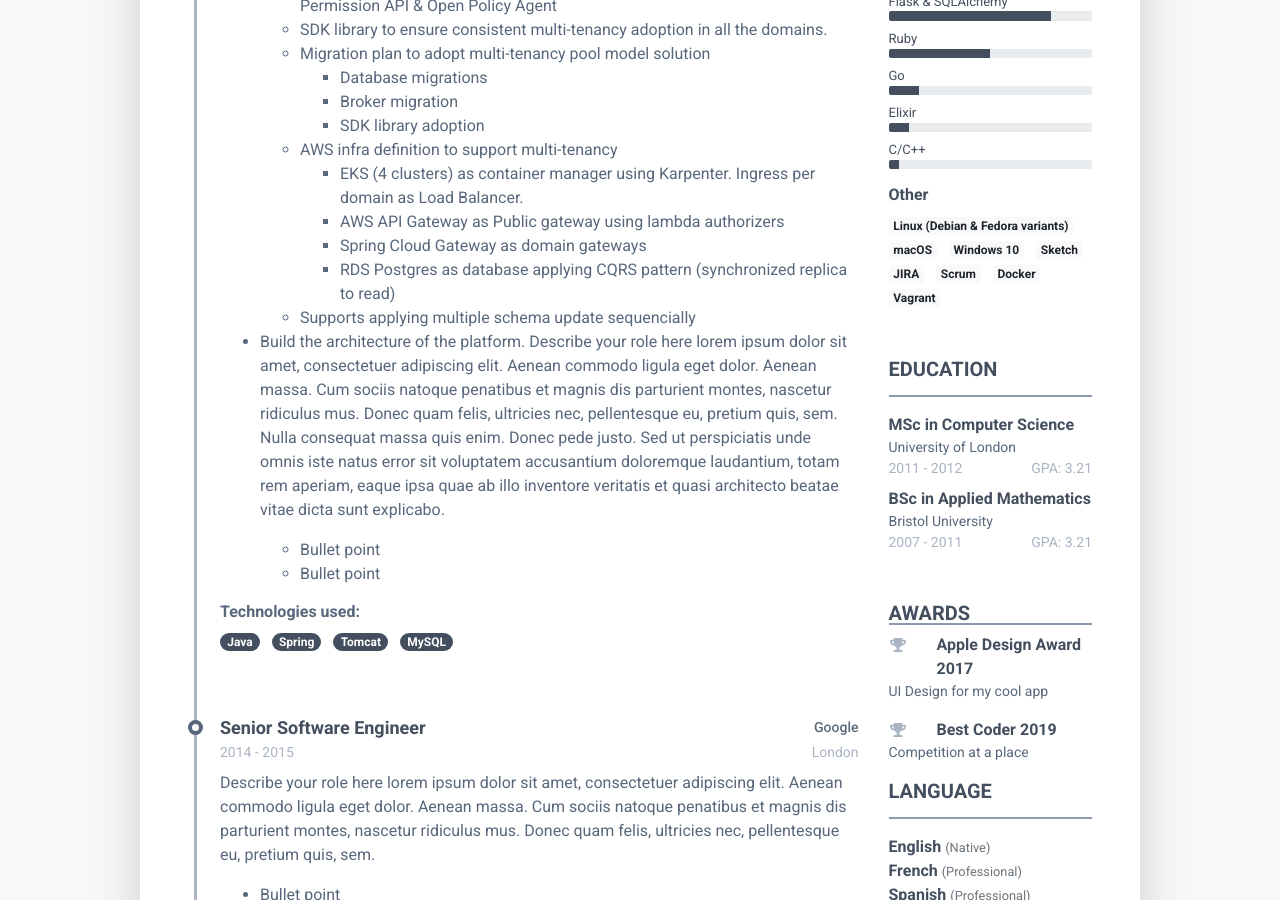
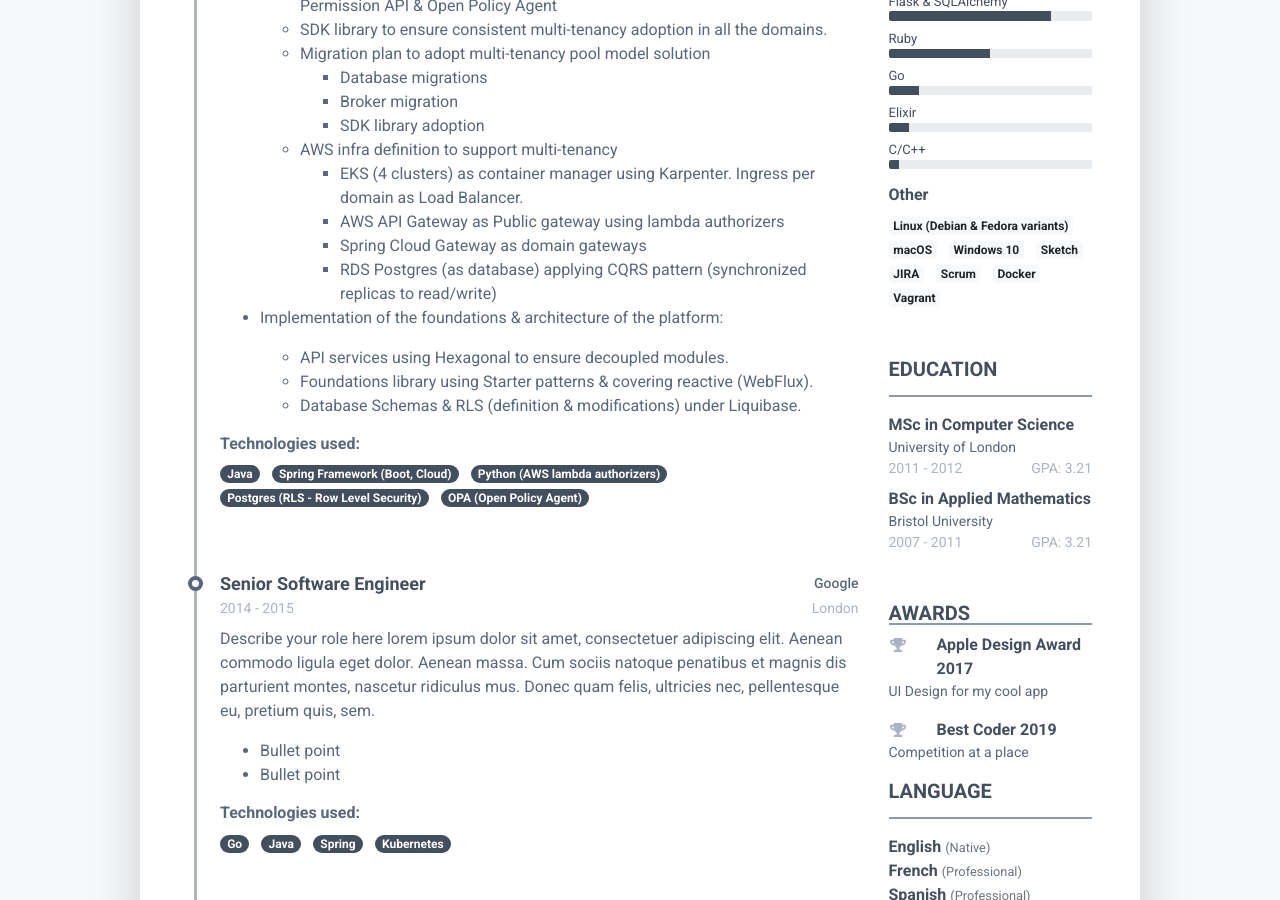
Before and after one commit to avall/avall.github.io, a Jekyll site: the page built from index.html, in a window 1280 px wide and 900 px high, scrolled down 1095 px. Built offline with Jekyll 4.4.1, drawn with Linux system fonts in a browser that asks for light colours; nearby versions of some CDN libraries.

Commit message:
About Me

```diff
--- a/_data/data.yml
+++ b/_data/data.yml
@@ -62,31 +62,23 @@ history:
                 <li>EKS (4 clusters) as container manager using Karpenter. Ingress per domain as Load Balancer.</li>
                 <li>AWS API Gateway as Public gateway using lambda authorizers</li>
                 <li>Spring Cloud Gateway as domain gateways</li>
-                <li>RDS Postgres as database applying CQRS pattern (synchronized replica to read)</li>
+                <li>RDS Postgres (as database) applying CQRS pattern (synchronized replicas to read/write)</li>
               </ul>
-              <li>Supports applying multiple schema update sequencially</li>
             </ul>
           </div>
 
 
-        * Build the architecture of the platform.
-        Describe your role here lorem ipsum dolor sit amet, consectetuer
-        adipiscing elit. Aenean commodo ligula eget dolor. Aenean massa.
-        Cum sociis natoque penatibus et magnis dis parturient montes,
-        nascetur ridiculus mus. Donec quam felis, ultricies nec,
-        pellentesque eu, pretium quis, sem. Nulla consequat massa quis
-        enim. Donec pede justo. Sed ut perspiciatis unde omnis iste natus
-        error sit voluptatem accusantium doloremque laudantium, totam rem
-        aperiam, eaque ipsa quae ab illo inventore veritatis et quasi
-        architecto beatae vitae dicta sunt explicabo.
+        * Implementation of the foundations & architecture of the platform:
 
-          - Bullet point
-          - Bullet point
+          - API services using Hexagonal to ensure decoupled modules.
+          - Foundations library using Starter patterns & covering reactive (WebFlux).
+          - Database Schemas & RLS (definition & modifications) under Liquibase.
       technologies:
         - name: Java
-        - name: Spring
-        - name: Tomcat
-        - name: MySQL
+        - name: Spring Framework (Boot, Cloud)
+        - name: Python (AWS lambda authorizers)
+        - name: Postgres (RLS - Row Level Security)
+        - name: OPA (Open Policy Agent)
 
     - position: Senior Software Engineer
       # page_break: true
```
